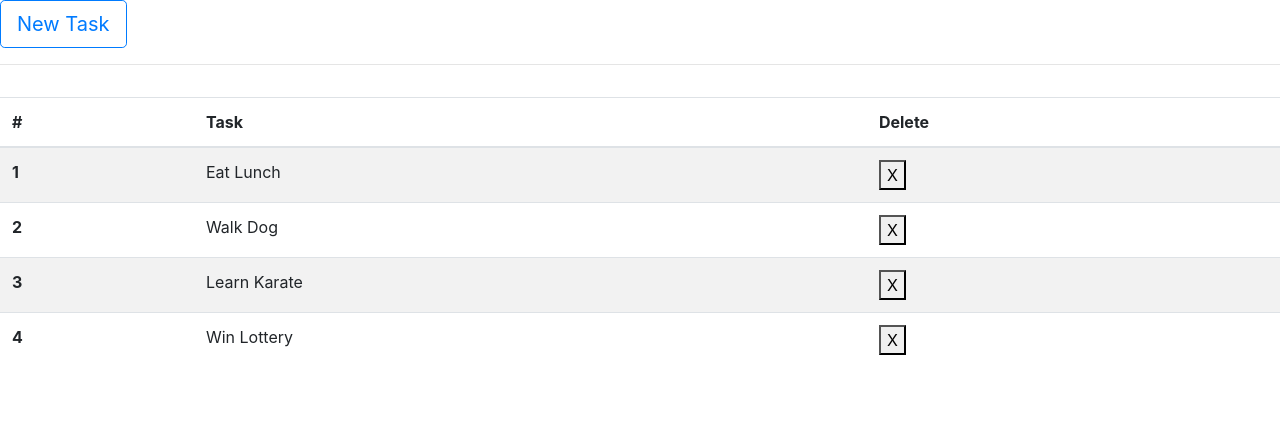
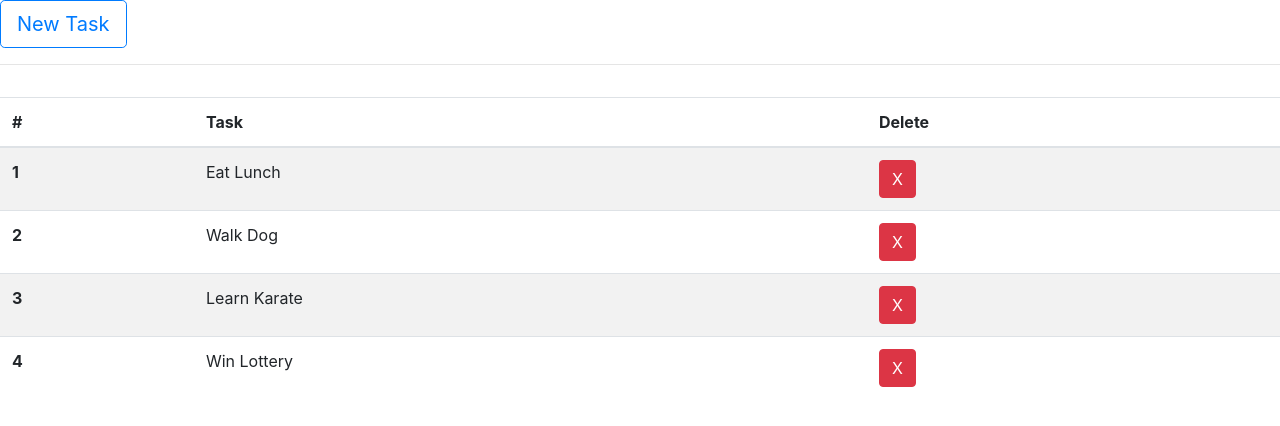
Before and after one commit to aaronshivers/task-crud, an Angular app: page /tasks in a window 1280 px wide. Shown: the top 426 px of the page. Built offline with nearby package versions, Linux system fonts and the light colour scheme.

Commit message:
moved table content to tasks component

```diff
--- a/src/app/app.module.ts
+++ b/src/app/app.module.ts
@@ -7,7 +7,6 @@ import { HomeComponent } from './home/home.component';
 import { HeroComponent } from './hero/hero.component';
 import { NgbModule } from '@ng-bootstrap/ng-bootstrap';
 import { TasksComponent } from './tasks/tasks.component';
-import { TableComponent } from './table/table.component';
 import { NewTaskComponent } from './new-task/new-task.component';
 
 @NgModule({
@@ -16,13 +15,12 @@ import { NewTaskComponent } from './new-task/new-task.component';
     HomeComponent,
     HeroComponent,
     TasksComponent,
-    TableComponent,
-    NewTaskComponent
+    NewTaskComponent,
   ],
   imports: [
     BrowserModule,
     AppRoutingModule,
-    NgbModule
+    NgbModule,
   ],
   providers: [],
   bootstrap: [ AppComponent ],
--- a/src/app/table/table.component.html
+++ /dev/null
@@ -1,18 +0,0 @@
-<table class="table table-striped">
-  <thead>
-  <tr>
-    <th scope="col">#</th>
-    <th scope="col">Task</th>
-    <th scope="col">Delete</th>
-  </tr>
-  </thead>
-  <tbody>
-  <tr *ngFor="let task of tasks; index as i">
-    <th scope="row">{{ i + 1 }}</th>
-    <td>
-      {{ task.body }}
-    </td>
-    <td><button>X</button></td>
-  </tr>
-  </tbody>
-</table>
--- a/src/app/table/table.component.ts
+++ /dev/null
@@ -1,17 +0,0 @@
-import { Component, OnInit } from '@angular/core';
-import { TASKS } from '../mock-tasks';
-
-@Component({
-  selector: 'app-table',
-  templateUrl: './table.component.html',
-  styleUrls: [ './table.component.css' ],
-})
-export class TableComponent implements OnInit {
-  tasks = TASKS;
-
-  constructor() { }
-
-  ngOnInit() {
-  }
-
-}
--- a/src/app/tasks/tasks.component.html
+++ b/src/app/tasks/tasks.component.html
@@ -1,2 +1,19 @@
 <app-new-task></app-new-task>
-<app-table></app-table>
+<table class="table table-striped">
+  <thead>
+  <tr>
+    <th scope="col">#</th>
+    <th scope="col">Task</th>
+    <th scope="col">Delete</th>
+  </tr>
+  </thead>
+  <tbody>
+  <tr *ngFor="let task of tasks; index as i">
+    <th scope="row">{{ i + 1 }}</th>
+    <td>
+      {{ task.body }}
+    </td>
+    <td><button class="btn btn-danger">X</button></td>
+  </tr>
+  </tbody>
+</table>
```
Also changed, not shown: src/app/table/table.component.css (deleted), 1 other file (tests, documents, lock files or other folders).
